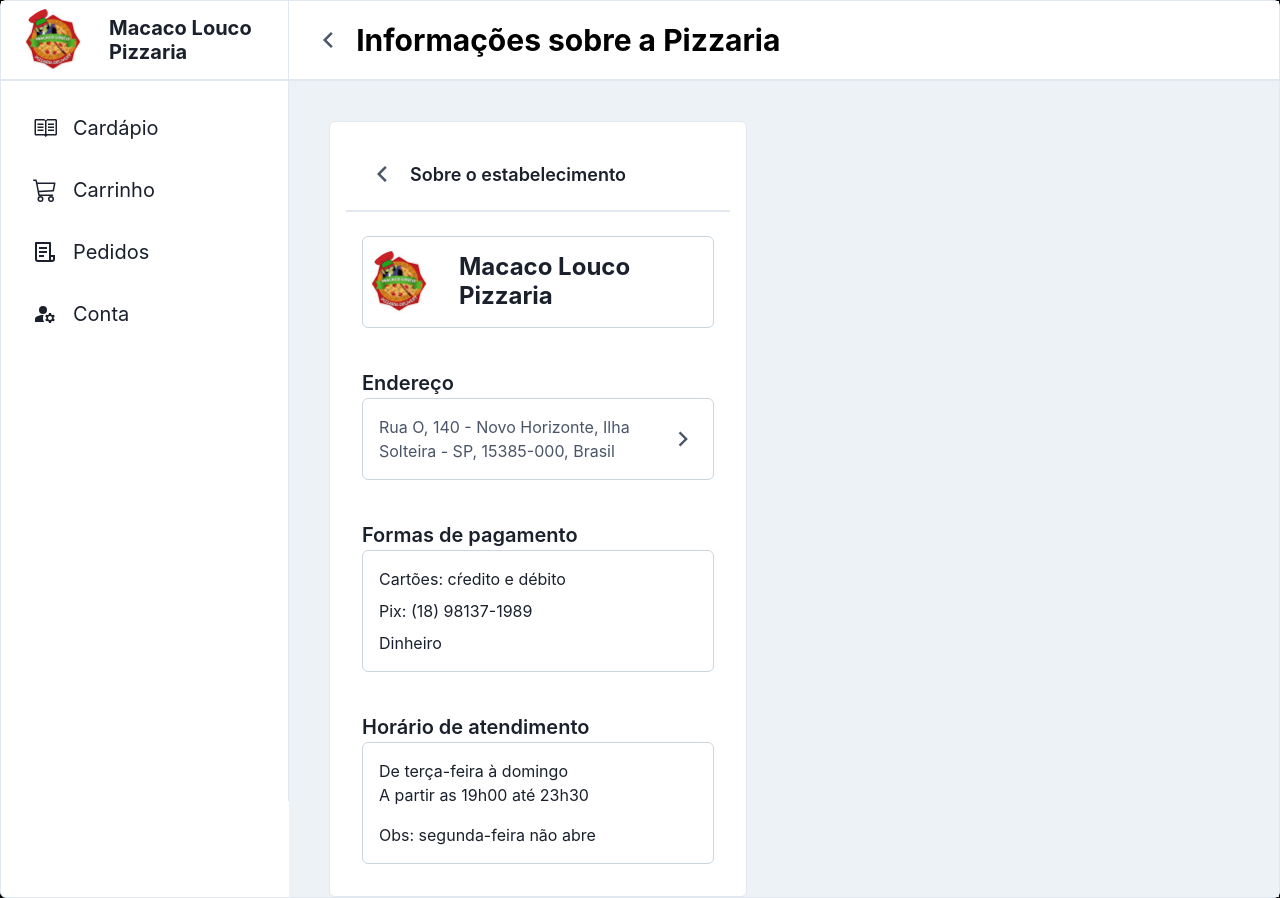
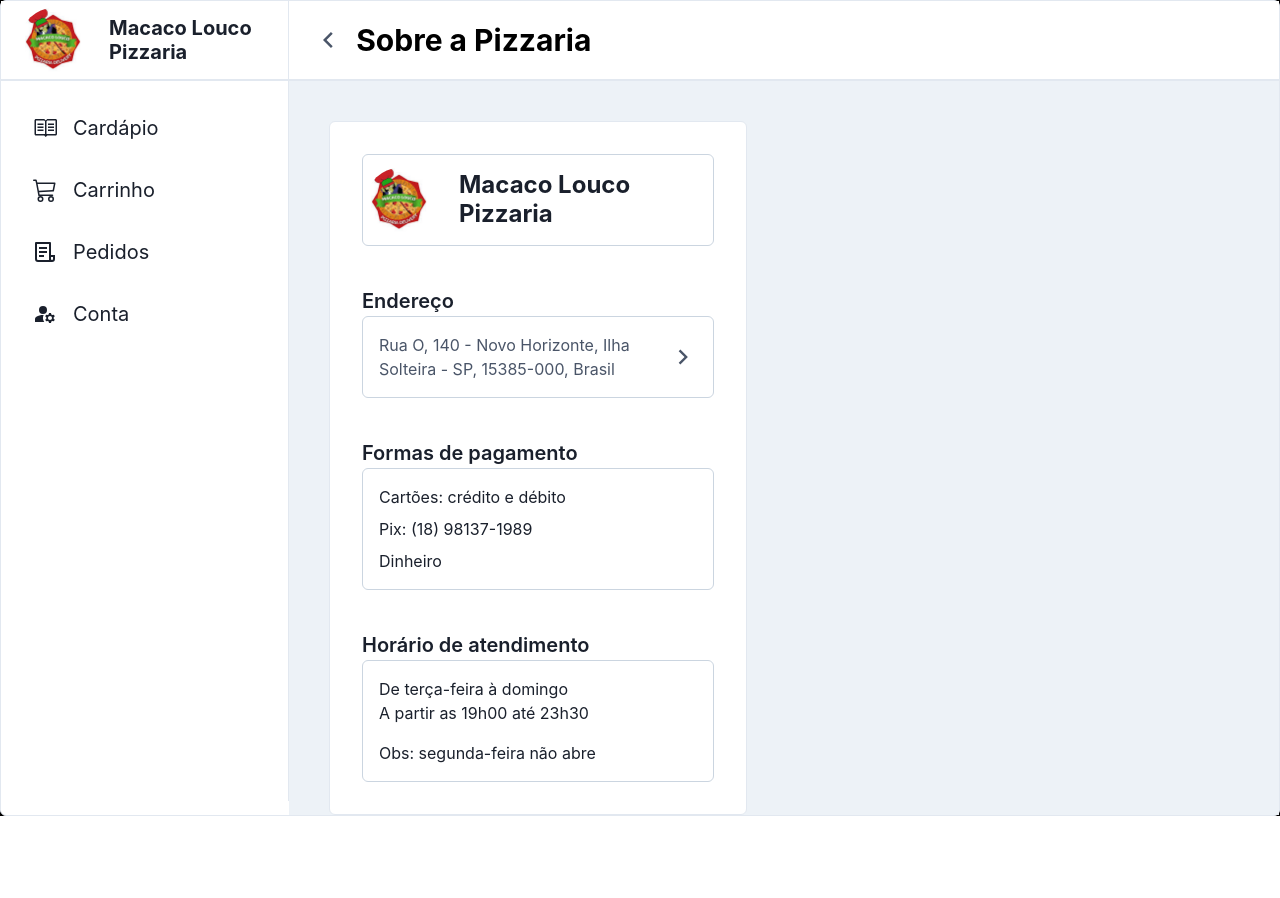
Before and after one commit to dashartt/food-dashing-app-frontend, a Next.js app: page /pizzaria-information in a window 1280 px wide. After the commit the page ends 816 px from the top, so only its background shows below. Built offline with nearby package versions, Linux system fonts and the light colour scheme.

Commit message:
fix: :adhesive_bandage: remove old pageTitleHeader decomponentized
and update page title

```diff
--- a/src/app/(client)/pizzaria-information/page.tsx
+++ b/src/app/(client)/pizzaria-information/page.tsx
@@ -4,7 +4,6 @@
 import Link from "next/link";
 import { useEffect, useState } from "react";
 import { RiArrowRightSLine } from "react-icons/ri";
-import BackPageBtn from "src/components/buttons/BackPageBtn";
 
 export default function PizzariaInformation() {
   const [mounted, setMounted] = useState(false);
@@ -17,19 +16,12 @@
     <>
       {mounted && (
         <VStack className="items-start md:w-96">
-          <HStack className="p-4 border-b-2 w-full border-gray-300 bg-white">
-            <BackPageBtn />
-            <Text className="text-lg font-semibold">
-              Sobre o estabelecimento
-            </Text>
-          </HStack>
-
           <Box className="w-full p-4 ">
-            <HStack className="border border-gray-400 rounded-md">
+            <HStack className="rounded-md border border-gray-400">
               <Box className="rounded-full bg-white p-1">
                 <Avatar name="Pizzaria logo" size="lg" src="/static/logo.png" />
               </Box>
-              <Heading className="p-4 text-2xl w-full">
+              <Heading className="w-full p-4 text-2xl">
                 Macaco Louco <br />
                 Pizzaria
               </Heading>
@@ -40,7 +32,7 @@
             <Text className="text-md text-xl font-semibold">Endereço</Text>
             <Link
               href="https://goo.gl/maps/pwPAsAXuVGV4AzBp6"
-              className="flex items-center justify-between border border-gray-400 rounded-md p-4"
+              className="flex items-center justify-between rounded-md border border-gray-400 p-4"
             >
               <Text className="text-gray-700 ">
                 Rua O, 140 - Novo Horizonte, Ilha Solteira - SP, 15385-000,
@@ -54,8 +46,8 @@
             <Text className="text-md text-xl font-semibold">
               Formas de pagamento
             </Text>
-            <VStack className="items-start space-y-0 border border-gray-400 p-4 w-full rounded-md">
-              <Text>Cartões: cŕedito e débito</Text>
+            <VStack className="w-full items-start space-y-0 rounded-md border border-gray-400 p-4">
+              <Text>Cartões: crédito e débito</Text>
               <Text>Pix: (18) 98137-1989</Text>
               <Text>Dinheiro</Text>
             </VStack>
@@ -65,7 +57,7 @@
             <Text className="text-md text-xl font-semibold">
               Horário de atendimento
             </Text>
-            <Box className="p-4 border border-gray-400 rounded-md space-y-4">
+            <Box className="space-y-4 rounded-md border border-gray-400 p-4">
               <Text>
                 De terça-feira à domingo <br />A partir as 19h00 até 23h30
               </Text>
--- a/src/utils/index.ts
+++ b/src/utils/index.ts
@@ -24,7 +24,7 @@
     },
     {
       path: "/pizzaria-information",
-      title: "Informações sobre a Pizzaria",
+      title: "Sobre a Pizzaria",
     },
     {
       path: "/order/",
```
